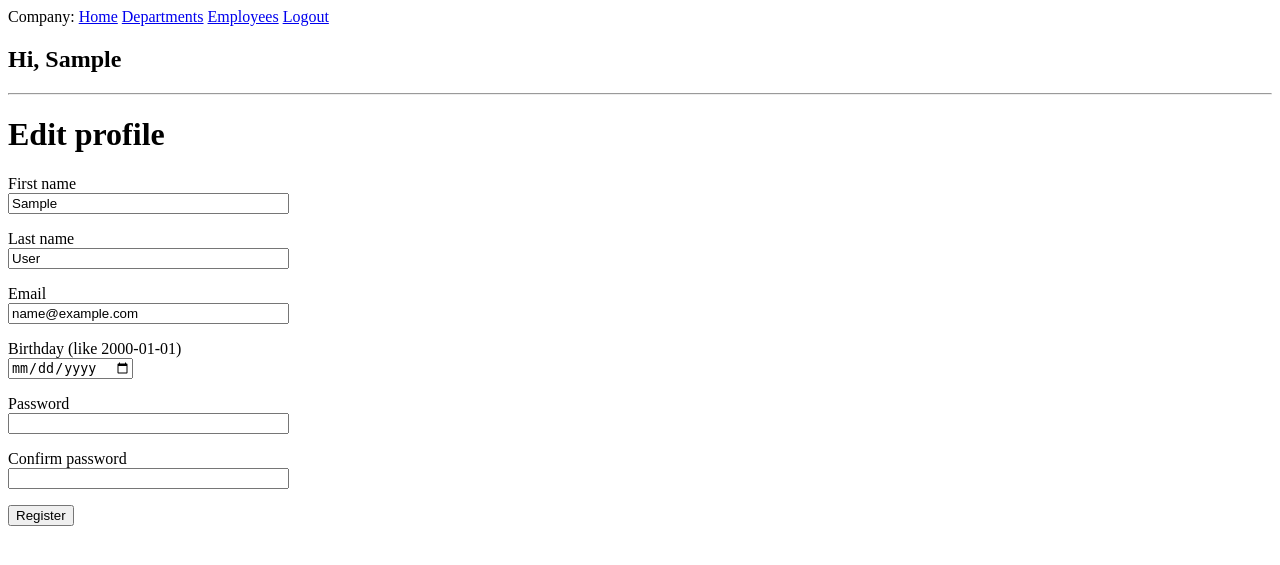
After one commit to AntonKopiika/epam_project, a Flask app: page /edit_employee in a window 1280 px wide. The commit adds this page. Shown: the top 565 px of the page. Run offline with Flask 2, Linux system fonts and the light colour scheme; the visitor is signed in with stand-in values (Sample User, id 1); data comes from the database, SQL or seed files in the repository.

Commit message:
create edit employee template

```diff
--- /dev/null
+++ b/src/forms/edit_profile.py
@@ -0,0 +1,37 @@
+from datetime import date
+
+from flask_login import current_user
+from flask_wtf import FlaskForm
+from wtforms import StringField, SubmitField, DateField, PasswordField
+from wtforms.validators import Email, DataRequired, ValidationError
+from src.rest.api_controllers import EmployeeApiController
+
+
+class EditProfileForm(FlaskForm):
+    firstname = StringField("First name", validators=[DataRequired()])
+    lastname = StringField("Last name", validators=[DataRequired()])
+    email = StringField("Email", validators=[DataRequired(), Email()])
+    birthday = DateField("Birthday (like 2000-01-01)", format='%Y-%m-%d', validators=[DataRequired()])
+    password = PasswordField("Password")
+    confirm_password = PasswordField("Confirm password")
+    submit = SubmitField("Register")
+
+    def validate_birthday(self, birthday):
+        if birthday.data > date.today():
+            raise ValidationError("Wrong date")
+
+    def validate_email(self, email):
+        employees = EmployeeApiController.get_all_employees()
+        emails = [employee["email"] for employee in employees]
+        if email.data in emails and current_user.email != email.data:
+            raise ValidationError("This email is already exists")
+
+    def validate_password(self, password):
+        if self.confirm_password.data == "" and password.data != "":
+            raise ValidationError("Enter password before confirmation")
+
+    def validate_confirm_password(self, confirm_password):
+        if self.password.data != "" and confirm_password.data == "":
+            raise ValidationError("Confirm password")
+        if self.password.data != confirm_password.data:
+            raise ValidationError("Passwords doesn't match")
--- a/src/models/employee.py
+++ b/src/models/employee.py
@@ -1,7 +1,6 @@
 import uuid
 from flask_login import UserMixin
 from src import db, login_manager
-import src.service.database_queries as service
 from werkzeug.security import generate_password_hash, check_password_hash
 
 
--- /dev/null
+++ b/src/templates/edit_employee.html
@@ -0,0 +1,50 @@
+{% extends "base.html" %}
+{% block content %}
+    <h1>Edit profile</h1>
+    <form action="" method="post">
+        {{ form.hidden_tag() }}
+        <p>
+            {{ form.firstname.label }}<br>
+            {{ form.firstname(size=32) }}
+            {% for error in form.firstname.errors %}
+                <span style="color: red;">{{ error }}</span>
+            {% endfor %}
+        </p>
+        <p>
+            {{ form.lastname.label }}<br>
+            {{ form.lastname(size=32) }}
+            {% for error in form.lastname.errors %}
+                <span style="color: red;">{{ error }}</span>
+            {% endfor %}
+        </p>
+        <p>
+            {{ form.email.label }}<br>
+            {{ form.email(size=32) }}
+            {% for error in form.email.errors %}
+                <span style="color: red;">{{ error }}</span>
+            {% endfor %}
+        </p>
+        <p>
+            {{ form.birthday.label }}<br>
+            {{ form.birthday(size=32) }}
+            {% for error in form.birthday.errors %}
+                <span style="color: red;">{{ error }}</span>
+            {% endfor %}
+        </p>
+        <p>
+            {{ form.password.label }}<br>
+            {{ form.password(size=32) }}
+            {% for error in form.password.errors %}
+                <span style="color: red;">{{ error }}</span>
+            {% endfor %}
+        </p>
+        <p>
+            {{ form.confirm_password.label }}<br>
+            {{ form.confirm_password(size=32) }}
+            {% for error in form.confirm_password.errors %}
+                <span style="color: red;">{{ error }}</span>
+            {% endfor %}
+        </p>
+        <p>{{ form.submit() }}</p>
+    </form>
+{% endblock %}
--- a/src/views/routes.py
+++ b/src/views/routes.py
@@ -2,6 +2,8 @@ import requests
 
 from src import app
 from flask import render_template, flash, redirect, url_for, request
+
+from src.forms.edit_profile import EditProfileForm
 from src.forms.login import LoginForm
 from src.forms.register import RegisterForm
 from flask_login import login_user, current_user, logout_user, login_required
@@ -85,6 +87,24 @@ def employee(uuid=None):
     return render_template("employee.html", title="Employee", employees=employees)
 
 
+@app.route("/edit_employee", methods=['GET', "POST"])
+@login_required
+def edit_employee():
+    form = EditProfileForm()
+    if form.validate_on_submit():
+        EmployeeApiController.patch_employee(first_name=form.firstname.data, last_name=form.lastname.data,
+                                             birthday=form.birthday.data, email=form.email.data,
+                                             password=form.password.data, uuid=current_user.uuid)
+        flash("Changes have been saved.")
+        return redirect(url_for("edit_employee"))
+    elif request.method == "GET":
+        form.firstname.data = current_user.first_name
+        form.lastname.data = current_user.last_name
+        form.email.data = current_user.email
+        form.birthday.data = current_user.birthday
+    return render_template("edit_employee.html", title="Edit Profile", form=form)
+
+
 @app.route("/about")
 def about():
     return render_template("about.html", title="About")
```
Also changed, not shown: src/service/database_queries.py (+4 -3 lines), src/templates/_employee.html (+5 -4 lines).
